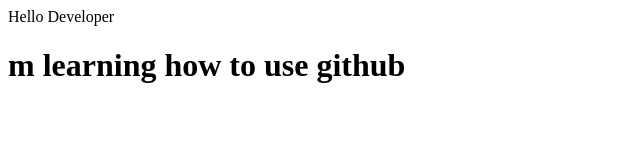
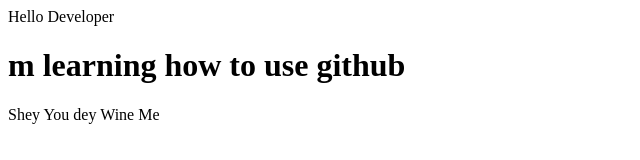
Before and after one commit to Ohzuma/Demo, a plain HTML site: page index.html in a window 1280 px wide. Shown: the whole page, without its empty margins (0-640 px from the left). Drawn offline with Linux system fonts and the light colour scheme.

Commit message:
Added Wining

```diff
--- a/index.html
+++ b/index.html
@@ -2,3 +2,5 @@
 <h1>m learning how to use github
 
 </h1>
+
+<p>Shey You dey Wine Me</p>
```
